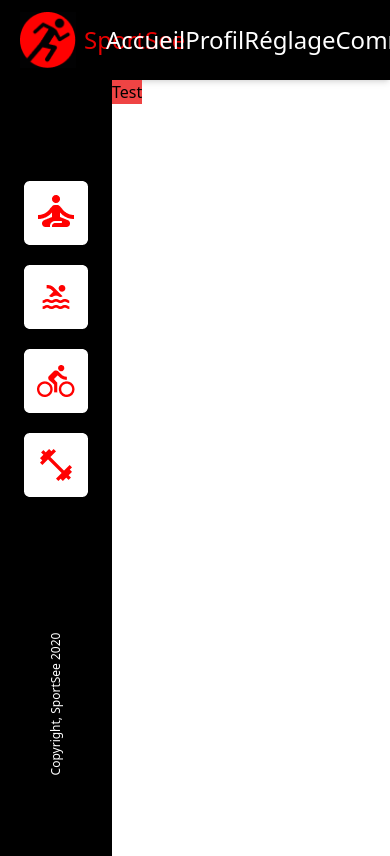
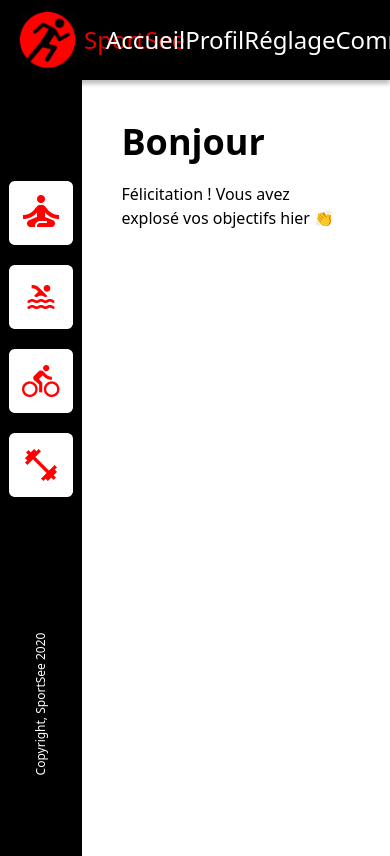
Before and after one commit to MaximeBignolet/sportSee-front, a React (Vite) app: page / in a window 390 px wide. Shown: the top 856 px of the page. Built offline with nearby package versions, Linux system fonts and the light colour scheme; no server answers.

Commit message:
dashboard header + responsive

```diff
--- a/package.json
+++ b/package.json
@@ -19,6 +19,7 @@
     "react": "^18.2.0",
     "react-dom": "^18.2.0",
     "react-router-dom": "^6.22.1",
+    "recharts": "^2.12.1",
     "sort-by": "^1.2.0"
   },
   "devDependencies": {
--- a/src/components/NavBar.tsx
+++ b/src/components/NavBar.tsx
@@ -11,14 +11,11 @@ const Navbar = () => {
   ];
 
   return (
-    <>
-      <div className="w-full bg-black h-20 shadow-md">
+    <div className="w-full bg-black h-20 nav-shadow ">
       <div className="flex gap-3 items-center mt-auto h-full ml-5">
         <div className="flex items-center gap-2 w-1/5">
           <img src={logo} alt="" className=" h-14" />
-            <h1 className="text-[#E60000] text-2xl font-extralight">
-              SportSee
-            </h1>
+          <h1 className="text-[#E60000] text-2xl font-extralight">SportSee</h1>
         </div>
         <nav className="w-2/3">
           <ul className="flex justify-between">
@@ -36,7 +33,6 @@ const Navbar = () => {
         </nav>
       </div>
     </div>
-    </>
   );
 };
 
--- /dev/null
+++ b/src/components/dashboard/DashboardCharts.tsx
@@ -0,0 +1,5 @@
+const DashboardCharts = () => {
+  return <div></div>;
+};
+
+export default DashboardCharts;
--- a/src/components/dashboard/DashboardHeader.tsx
+++ b/src/components/dashboard/DashboardHeader.tsx
@@ -1,11 +1,26 @@
-import { useEffect } from "react";
-import { fetchUserData } from "../../services/fetchData";
+import React from "react";
+import { User } from "../../types/user";
 
-const DashboardHeader = () => {
-  useEffect(() => {
-    fetchUserData(18);
-  }, []);
-  return <div className="bg-red-500">Test</div>;
+type DashboardHeaderProps = {
+  userData: User | null;
+};
+
+const DashboardHeader: React.FC<DashboardHeaderProps> = ({ userData }) => {
+  return (
+    <div>
+      <div>
+        <h2 className="text-4xl font-bold">
+          Bonjour
+          <span className="text-[#FF0101] font-medium">
+            {userData?.userInfos.firstName}
+          </span>
+        </h2>
+        <p className="pt-5">
+          Félicitation ! Vous avez explosé vos objectifs hier 👏
+        </p>
+      </div>
+    </div>
+  );
 };
 
 export default DashboardHeader;
--- a/src/index.css
+++ b/src/index.css
@@ -19,3 +19,7 @@
     background-size: 100% 1px;
     background-position: 0 100%
 }
+
+.nav-shadow {
+    box-shadow: 0px 4px 4px 0px rgba(0, 0, 0, 0.25);
+}
--- a/src/pages/Home.tsx
+++ b/src/pages/Home.tsx
@@ -1,9 +1,20 @@
 import DashboardHeader from "../components/dashboard/DashboardHeader";
+import { useEffect, useState } from "react";
+import { User } from "../types/user";
+import { fetchUserData } from "../services/fetchData";
+import DashboardCharts from "../components/dashboard/DashboardCharts";
 
 const Home = () => {
+  const [user, setUser] = useState<User | null>(null);
+  useEffect(() => {
+    fetchUserData(18).then((data) => {
+      setUser(data?.data.data);
+    });
+  }, []);
   return (
-    <div>
-      <DashboardHeader />
+    <div className="container mx-auto px-[10%] pt-[5vh]">
+      <DashboardHeader userData={user} />
+      <DashboardCharts />
     </div>
   );
 };
--- a/src/services/fetchData.ts
+++ b/src/services/fetchData.ts
@@ -2,9 +2,7 @@ import axios from "axios";
 
 export const fetchUserData = async (userId: number) => {
   try {
-    const resp = await axios
-      .get(`http://localhost:3001/user/${userId}`)
-      .then((data) => (data = data.data));
+    const resp = await axios.get(`http://localhost:3001/user/${userId}`);
     return resp;
   } catch (error) {
     console.error("Error fetching user Data", error);
--- /dev/null
+++ b/src/types/user.ts
@@ -0,0 +1,15 @@
+export type User = {
+  id: number;
+  keyData: {
+    calorieCount: number;
+    carbohydrateCount: number;
+    lipidCount: number;
+    proteinCount: number;
+  };
+  score: number;
+  userInfos: {
+    age: number;
+    firstName: number;
+    lastName: number;
+  };
+};
```
Also changed, not shown: 2 other files (tests, documents, lock files or other folders). Lines whose indentation alone changed are shown as unchanged.
